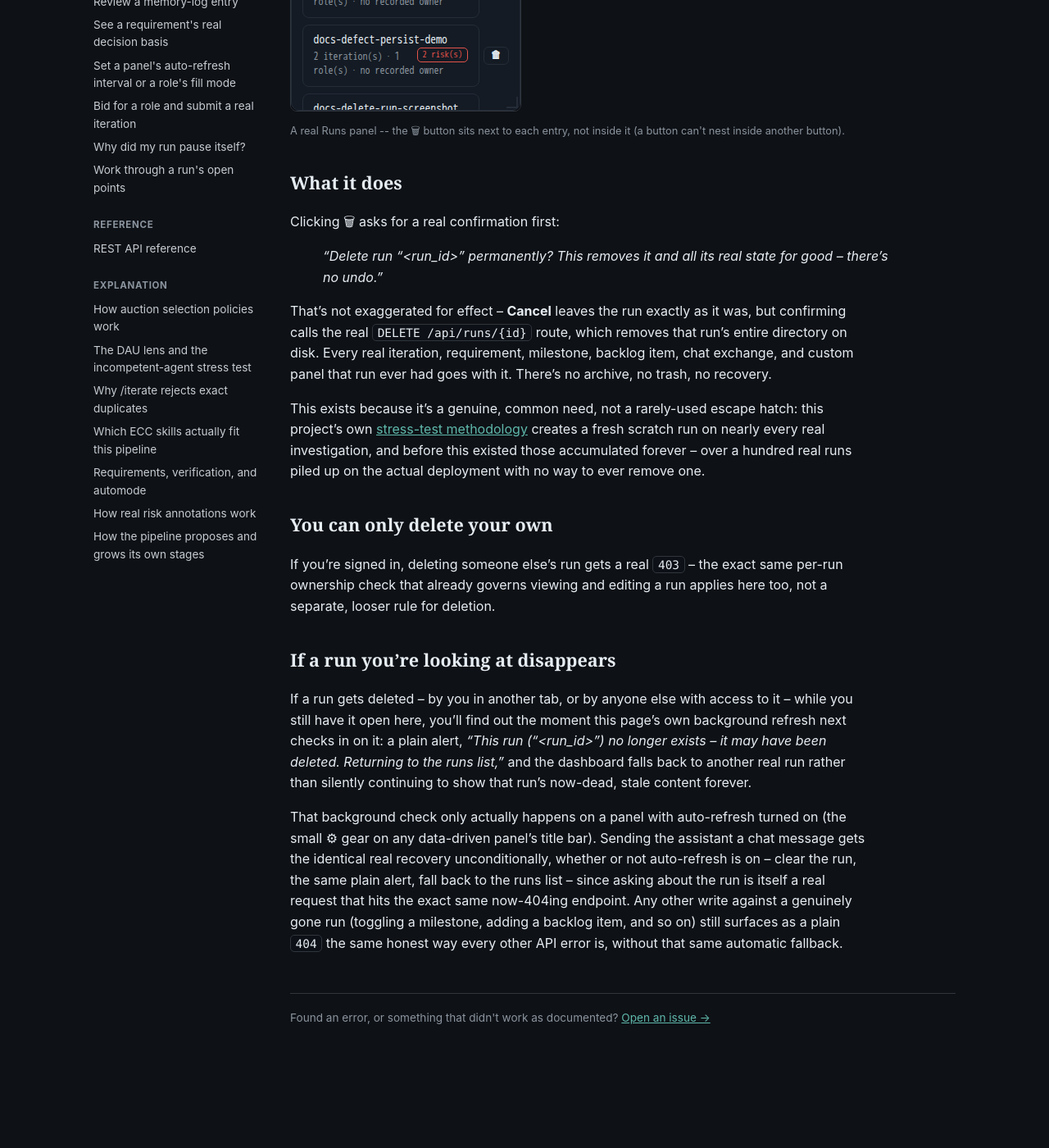
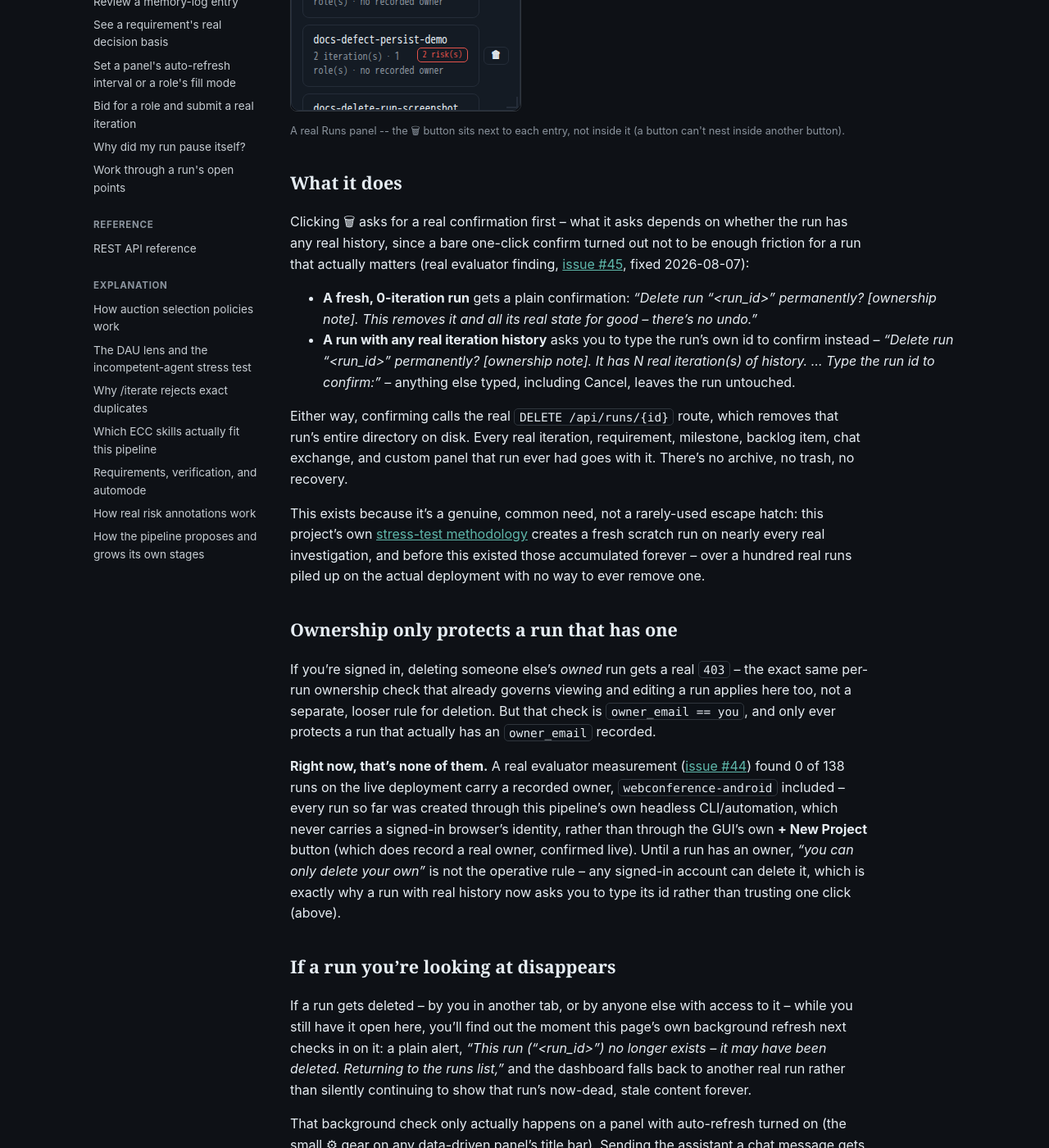
Before and after one commit to scimbe/CADS-devsystem-docs, a Jekyll site: the page built from _how-to/delete-a-run.md, in a window 1280 px wide and 1400 px high, scrolled down 553 px. Shown: the whole window at 82% size. Built offline with Jekyll 4.4.1, drawn with Linux system fonts in a browser that asks for light colours; before the commit the page ends 1870 px from its top, so only the background shows below that.

Commit message:
how-to: catch two pages up to real fixes -- ceiling enforcement, delete gate
Live-verified both against the actual deployment before writing:

- why-did-my-run-pause.md described the exact bug issue #46 just fixed
  (CADS-devsystem@49aac9c) as current behavior -- "resuming buys you
  exactly one more real iteration's worth of grace, not a reset." Replaced
  with the real, live-confirmed current behavior: a real 409, naming the
  actual count, regardless of how paused got cleared.
- delete-a-run.md described only the single confirm() dialog -- stale
  since issue #45's fix (CADS-devsystem@e1d4dc9) added a typed-confirmation
  gate for any run with real history. Also corrected "you can only delete
  your own": true as a rule, but real-and-misleading in practice --
  live-confirmed 0/138 runs (webconference-android included) currently
  have a recorded owner, so that rule protects none of them yet (issue
  #44's own finding).

```diff
--- a/_how-to/delete-a-run.md
+++ b/_how-to/delete-a-run.md
@@ -16,15 +16,22 @@ name/summary button (clicking the name still selects the run, same as always).
 
 ## What it does
 
-Clicking 🗑 asks for a real confirmation first:
+Clicking 🗑 asks for a real confirmation first -- what it asks depends on whether the run has any
+real history, since a bare one-click confirm turned out not to be enough friction for a run that
+actually matters (real evaluator finding, [issue
+#45](https://github.com/scimbe/CADS-devsystem/issues/45), fixed 2026-08-07):
 
-> *"Delete run "&lt;run_id&gt;" permanently? This removes it and all its real state for good --
-> there's no undo."*
+- **A fresh, 0-iteration run** gets a plain confirmation: *"Delete run "&lt;run_id&gt;" permanently?
+  [ownership note]. This removes it and all its real state for good -- there's no undo."*
+- **A run with any real iteration history** asks you to type the run's own id to confirm instead --
+  *"Delete run "&lt;run_id&gt;" permanently? [ownership note]. It has N real iteration(s) of history.
+  ... Type the run id to confirm:"* -- anything else typed, including Cancel, leaves the run
+  untouched.
 
-That's not exaggerated for effect -- **Cancel** leaves the run exactly as it was, but confirming
-calls the real `DELETE /api/runs/{id}` route, which removes that run's entire directory on disk.
-Every real iteration, requirement, milestone, backlog item, chat exchange, and custom panel that
-run ever had goes with it. There's no archive, no trash, no recovery.
+Either way, confirming calls the real `DELETE /api/runs/{id}` route, which removes that run's
+entire directory on disk. Every real iteration, requirement, milestone, backlog item, chat
+exchange, and custom panel that run ever had goes with it. There's no archive, no trash, no
+recovery.
 
 This exists because it's a genuine, common need, not a rarely-used escape hatch: this project's own
 [stress-test methodology]({{ '/explanation/dau-lens-and-stress-testing/' | relative_url }}) creates
@@ -32,11 +39,21 @@ a fresh scratch run on nearly every real investigation, and before this existed
 forever -- over a hundred real runs piled up on the actual deployment with no way to ever remove
 one.
 
-## You can only delete your own
+## Ownership only protects a run that has one
 
-If you're signed in, deleting someone else's run gets a real `403` -- the exact same
+If you're signed in, deleting someone else's *owned* run gets a real `403` -- the exact same
 per-run ownership check that already governs viewing and editing a run applies here too, not a
-separate, looser rule for deletion.
+separate, looser rule for deletion. But that check is `owner_email == you`, and only ever
+protects a run that actually has an `owner_email` recorded.
+
+**Right now, that's none of them.** A real evaluator measurement ([issue
+#44](https://github.com/scimbe/CADS-devsystem/issues/44)) found 0 of 138 runs on the live
+deployment carry a recorded owner, `webconference-android` included -- every run so far was
+created through this pipeline's own headless CLI/automation, which never carries a signed-in
+browser's identity, rather than through the GUI's own **+ New Project** button (which does record
+a real owner, confirmed live). Until a run has an owner, *"you can only delete your own"* is not
+the operative rule -- any signed-in account can delete it, which is exactly why a run with real
+history now asks you to type its id rather than trusting one click (above).
 
 ## If a run you're looking at disappears
 
```
Also changed, not shown: _how-to/why-did-my-run-pause.md (+21 -7 lines).
